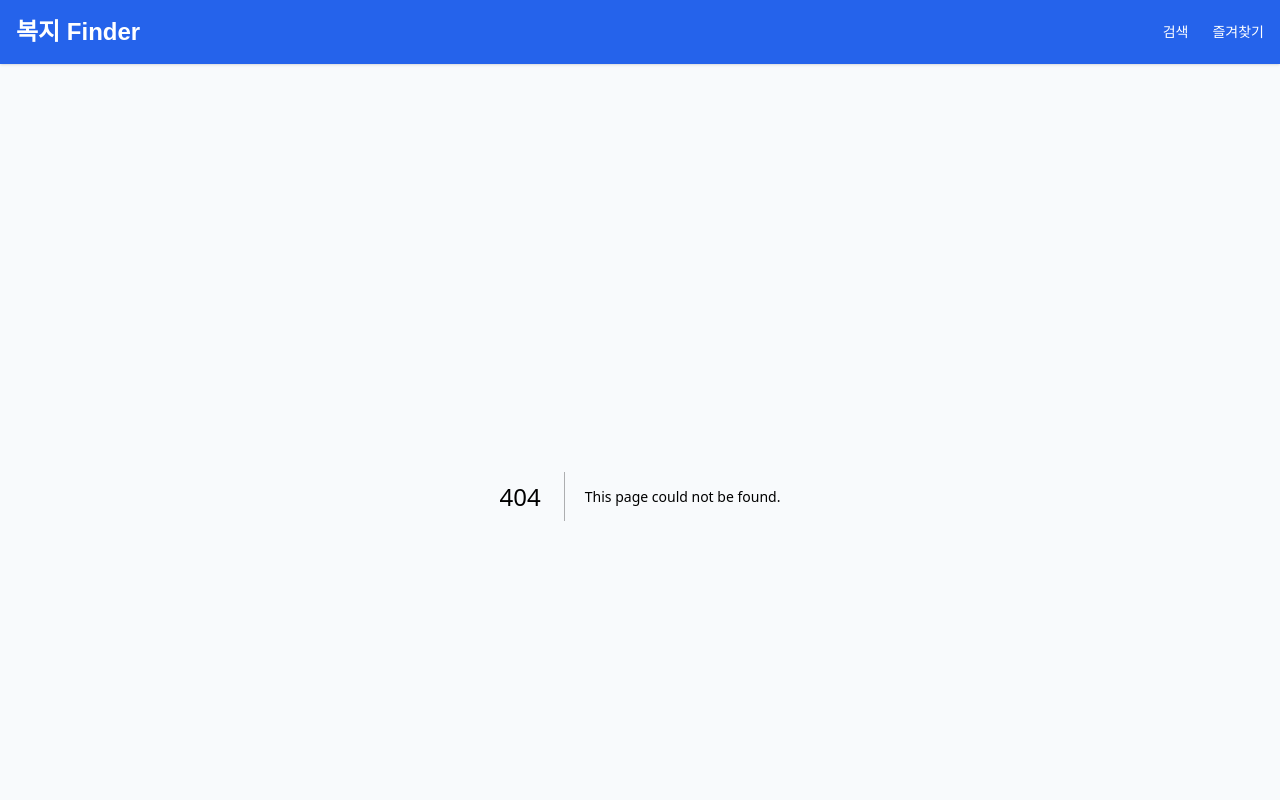
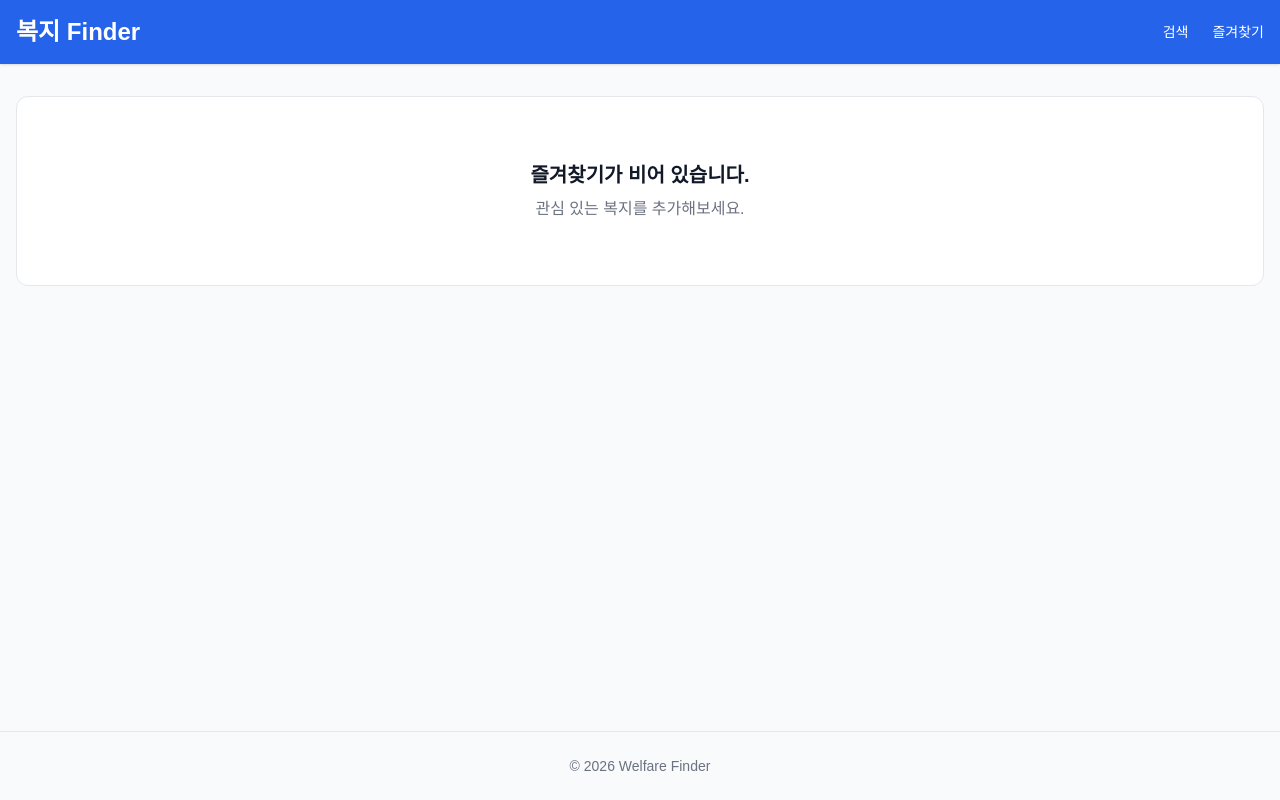
Before and after one commit to jxyng/welfare_project_site, a Next.js app: page /favorites in a window 1280 px wide. Before the commit this address had no page. Shown: the top 800 px of the page. Built offline with nearby package versions, Linux system fonts and the light colour scheme.

Commit message:
Create page.tsx

```diff
--- /dev/null
+++ b/app/favorites/page.tsx
@@ -0,0 +1,34 @@
+"use client";
+
+import welfare from "@/data/welfare.json";
+import WelfareCard from "@/components/WelfareCard";
+import EmptyState from "@/components/EmptyState";
+import { useFavorite } from "@/hooks/useFavorite";
+
+export default function FavoritePage() {
+  const { favorites } = useFavorite();
+
+  const list = welfare.filter((v) =>
+    favorites.includes(v.id)
+  );
+
+  if (list.length === 0) {
+    return (
+      <EmptyState
+        title="즐겨찾기가 비어 있습니다."
+        description="관심 있는 복지를 추가해보세요."
+      />
+    );
+  }
+
+  return (
+    <div className="grid gap-5 md:grid-cols-2 lg:grid-cols-3">
+      {list.map((item) => (
+        <WelfareCard
+          key={item.id}
+          item={item}
+        />
+      ))}
+    </div>
+  );
+}
```
